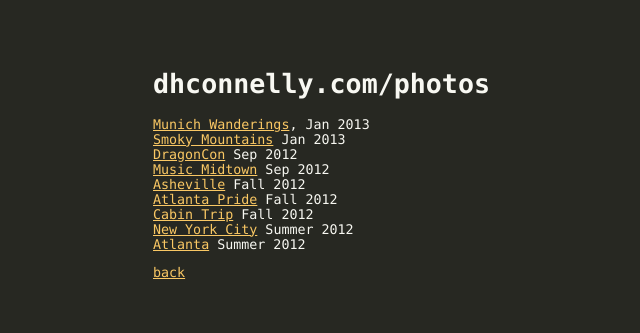
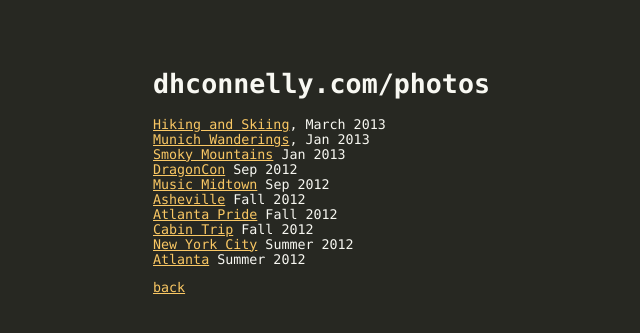
Before and after one commit to dhconnelly/dhconnelly.github.io, a Jekyll site: the page built from photos/index.html, in a window 1280 px wide. Shown: the top 333 px of the page, without its empty margins (237-877 px from the left). Built offline with Jekyll 4.4.1, drawn with Linux system fonts in a browser that asks for light colours.

Commit message:
Update index.html

```diff
--- a/photos/index.html
+++ b/photos/index.html
@@ -9,6 +9,9 @@
 
 <section class="main-section" id="photos">
   <ul>
+    <li>
+      <a href="https://www.dropbox.com/sh/ep2irpu0uh3p4z7/MGKjznBOjV">Hiking and Skiing</a>, March 2013
+    </li>
     <li>
       <a href="https://www.dropbox.com/sh/fqifp1efnayku9q/tXE0EkLlHW">Munich Wanderings</a>, Jan 2013
     </li>
```
